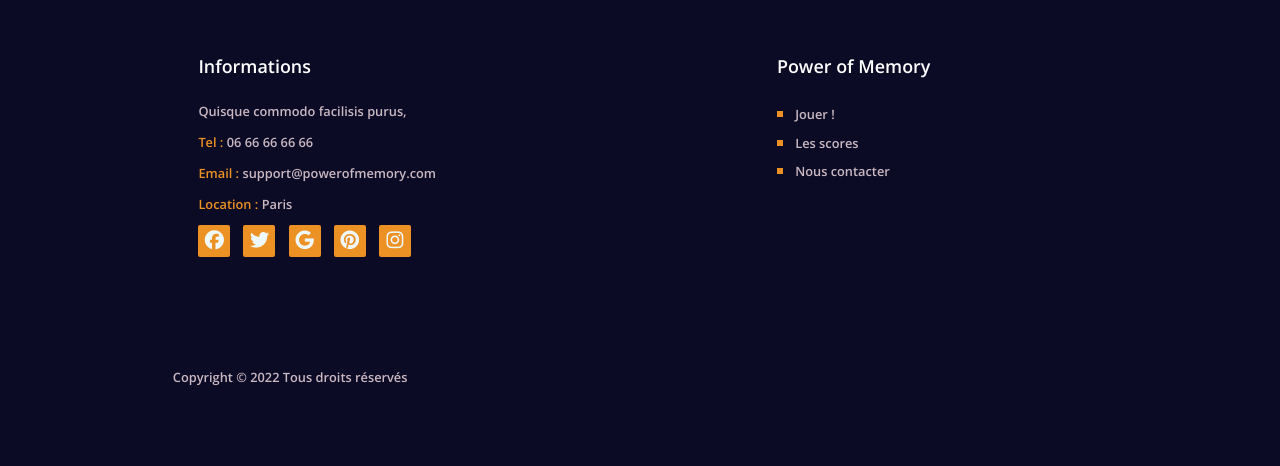
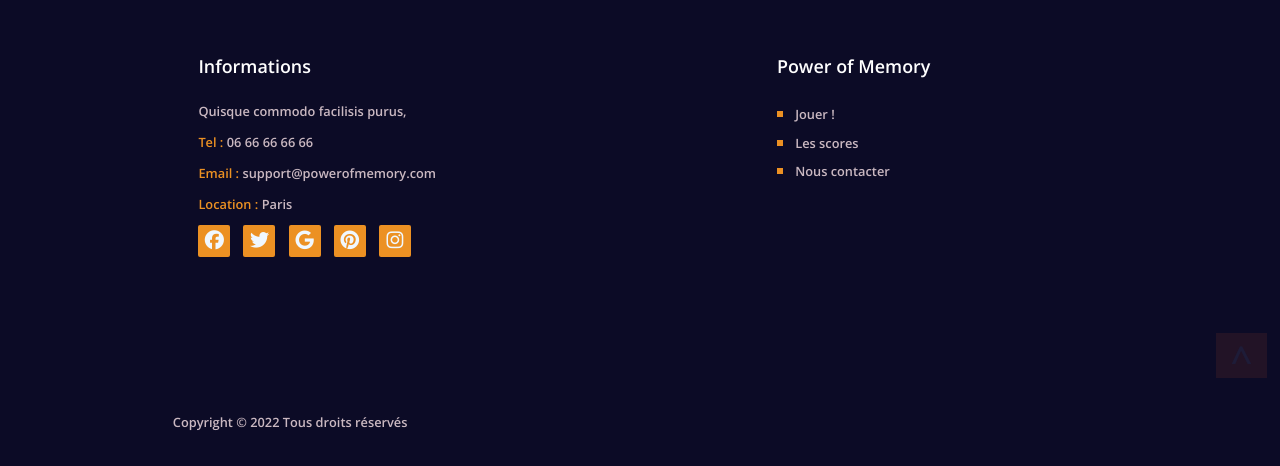
Before and after one commit to BaptisteCMY/memories, a PHP site: page /score.html in a window 1280 px wide. Shown: the part 810-1276 px from the top of the page. Before the commit the page ends 1195 px from the top, so only its background shows below. Run offline with PHP 8.4, Linux system fonts and the light colour scheme; some libraries are stand-ins or nearby versions.

Commit message:
maj score

```diff
--- a/assets/css/footerindex.css
+++ b/assets/css/footerindex.css
@@ -72,3 +72,17 @@
 .listpom li {
     margin-bottom: 0.5vw;
 }
+
+.ancre{
+    margin-left: 95vw;
+    margin-right: 2vw;
+    background-color: #221326;
+    text-decoration: none;
+    width: 4vw;
+    height: 3.5vw;
+    text-align: center;
+}
+
+.ancre:hover{
+    background-color: #ec9123c3;
+}
--- a/connexion.html
+++ b/connexion.html
@@ -91,6 +91,7 @@
             </div>
             <br>
             <br>
+        <div class="ancre"><a href="#top" style="color: #1e1c38; text-align: center; text-decoration: none; font-size: 3vw; padding: 0 1vw;">^</a></div>
             <br>
             <p class="mot_gris" style="margin-left: 13.5vw;">Copyright © 2022 Tous droits réservés</p>
             <br>
--- a/contact.html
+++ b/contact.html
@@ -120,6 +120,7 @@
             </div>
             <br>
             <br>
+        <div class="ancre"><a href="#top" style="color: #1e1c38; text-align: center; text-decoration: none; font-size: 3vw; padding: 0 1vw;">^</a></div>
             <br>
             <p class="mot_gris" style="margin-left: 13.5vw;">Copyright © 2022 Tous droits réservés</p>
             <br>
--- a/inscription.html
+++ b/inscription.html
@@ -102,6 +102,7 @@
   </div>
   <br>
   <br>
+  <div class="ancre"><a href="#top" style="color: #1e1c38; text-align: center; text-decoration: none; font-size: 3vw; padding: 0 1vw;">^</a></div>
   <br>
   <p class="mot_gris" style="margin-left: 13.5vw;">Copyright © 2022 Tous droits réservés</p>
   <br>
--- a/jeu.html
+++ b/jeu.html
@@ -10,7 +10,7 @@
       <script src="https://kit.fontawesome.com/fd7b39a087.js" crossorigin="anonymous"></script>
     </head>
     <body style="background-color: #151231;; background-size: 1520px 800px;">
-      <div class="under-header">
+      <div class="under-header" id="top">
         <div class="header">
           <a href="index.html" class="lien" style="font-size: 1.5em;">The Power of memory</a>
           <div class="header-right">
@@ -134,6 +134,7 @@
         </div>
         <br>
         <br>
+        <div class="ancre"><a href="#top" style="color: #1e1c38; text-align: center; text-decoration: none; font-size: 3vw; padding: 0 1vw;">^</a></div>
         <br>
         <p class="mot_gris" style="margin-left: 13.5vw;">Copyright © 2022 Tous droits réservés</p>
         <br>
--- a/mon-espace.html
+++ b/mon-espace.html
@@ -139,6 +139,7 @@
   </div>
   <br>
   <br>
+  <div class="ancre"><a href="#top" style="color: #1e1c38; text-align: center; text-decoration: none; font-size: 3vw; padding: 0 1vw;">^</a></div>
   <br>
   <p class="mot_gris" style="margin-left: 13.5vw;">Copyright © 2022 Tous droits réservés</p>
   <br>
--- a/score.html
+++ b/score.html
@@ -123,6 +123,7 @@
             </div>
             <br>
             <br>
+        <div class="ancre"><a href="#top" style="color: #1e1c38; text-align: center; text-decoration: none; font-size: 3vw; padding: 0 1vw;">^</a></div>
             <br>
             <p class="mot_gris" style="margin-left: 13.5vw;">Copyright © 2022 Tous droits réservés</p>
             <br>
```
